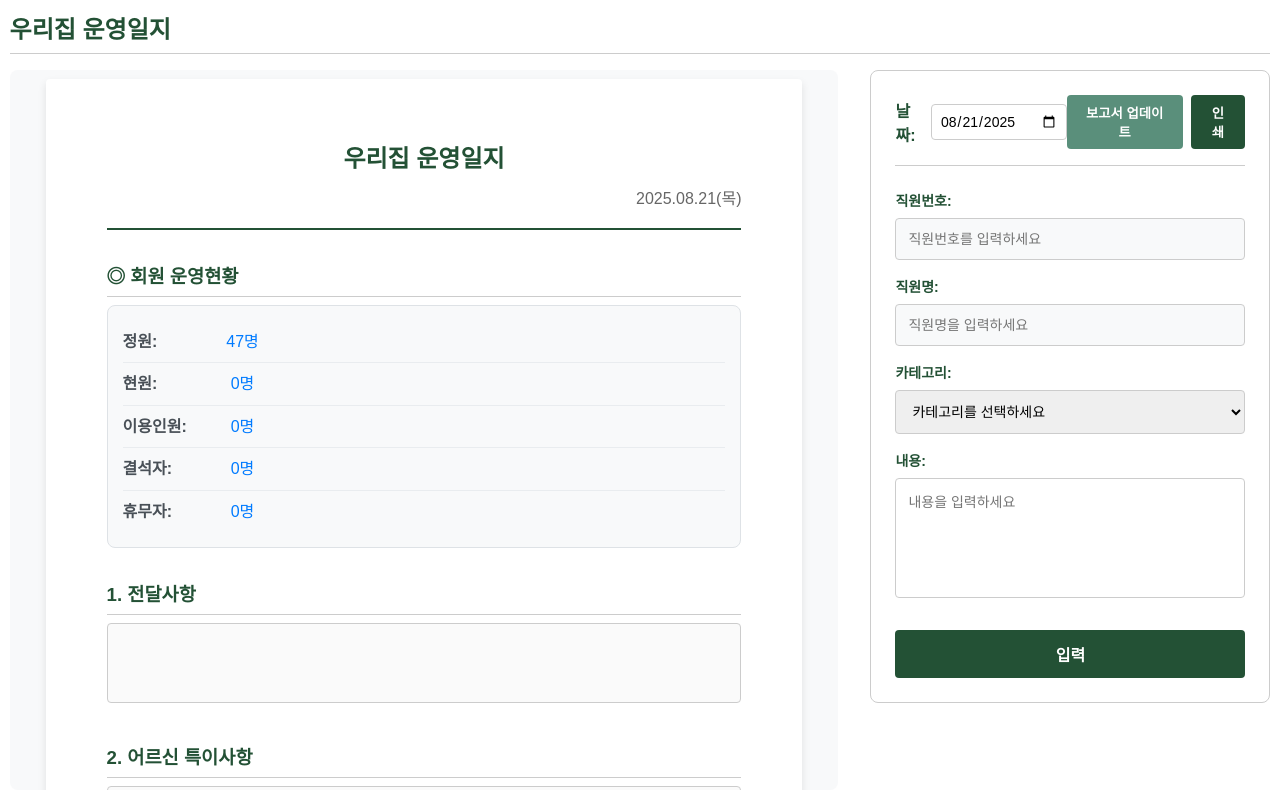
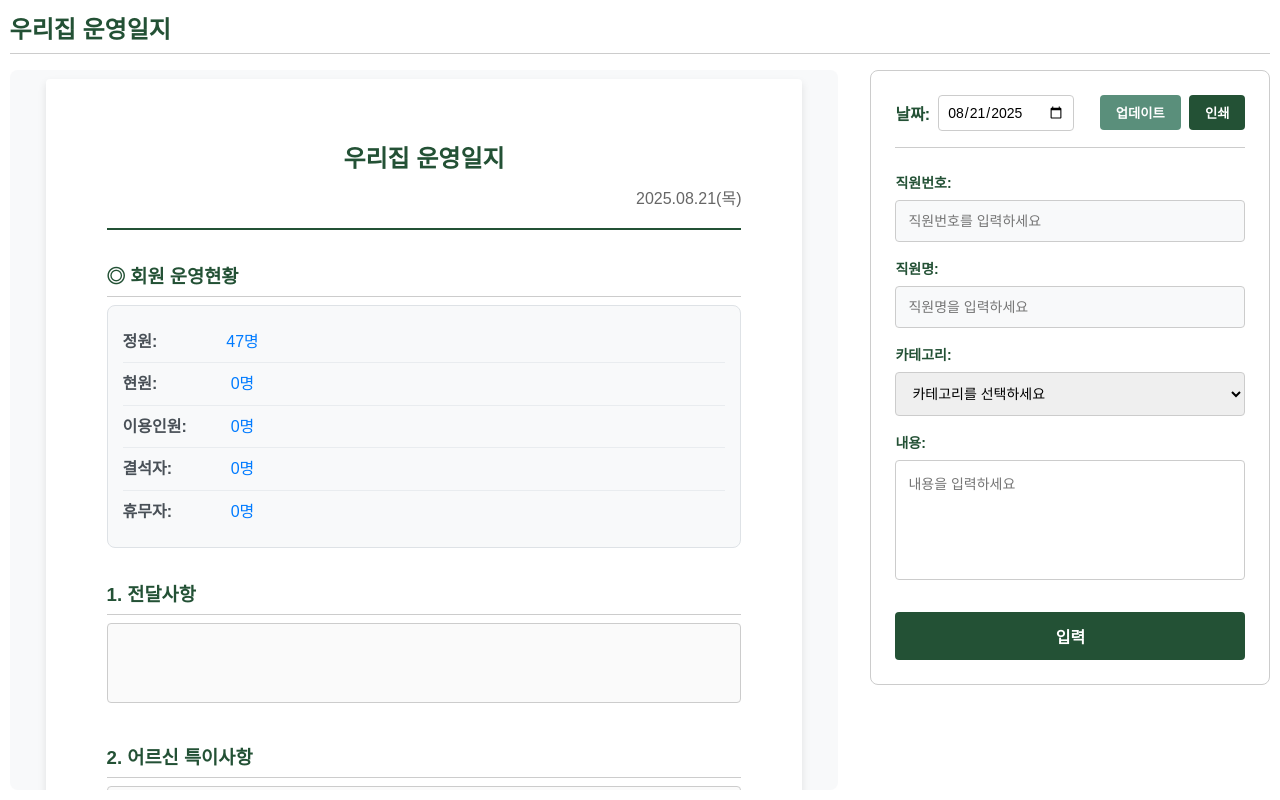
Before and after one commit to sclass0614/AH_management_note_total, a plain HTML site: page index.html in a window 1280 px wide. Drawn offline with nearby package versions, Linux system fonts and the light colour scheme; no server answers.

Commit message:
테스트

```diff
--- a/index.html
+++ b/index.html
@@ -115,7 +115,7 @@
               <input type="date" id="datePicker" class="date-input">
             </div>
             <div class="button-section">
-              <button class="update-btn" id="updateReportBtn">보고서 업데이트</button>
+              <button class="update-btn" id="updateReportBtn">업데이트</button>
               <button class="print-btn" id="printBtn">인쇄</button>
             </div>
           </div>
```
